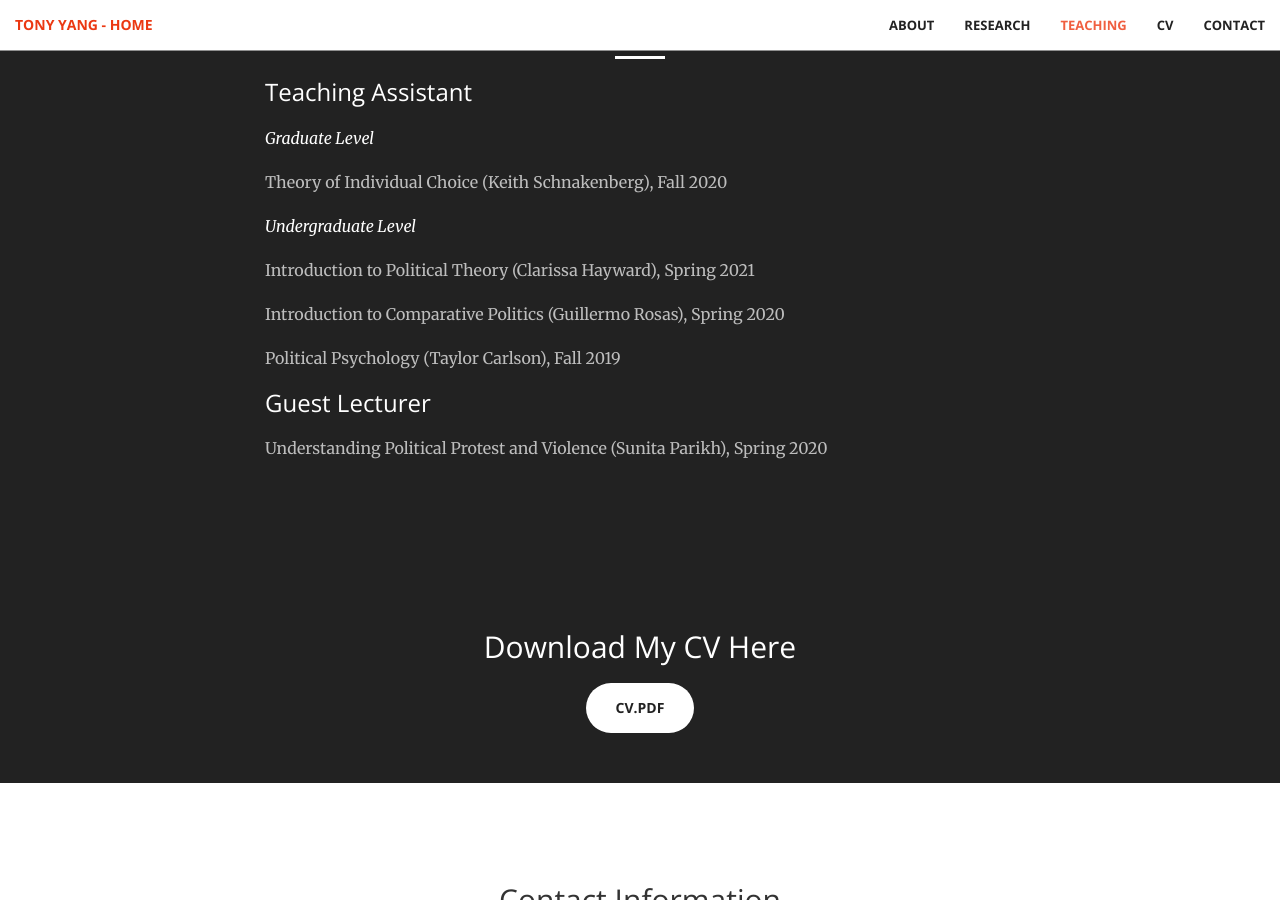
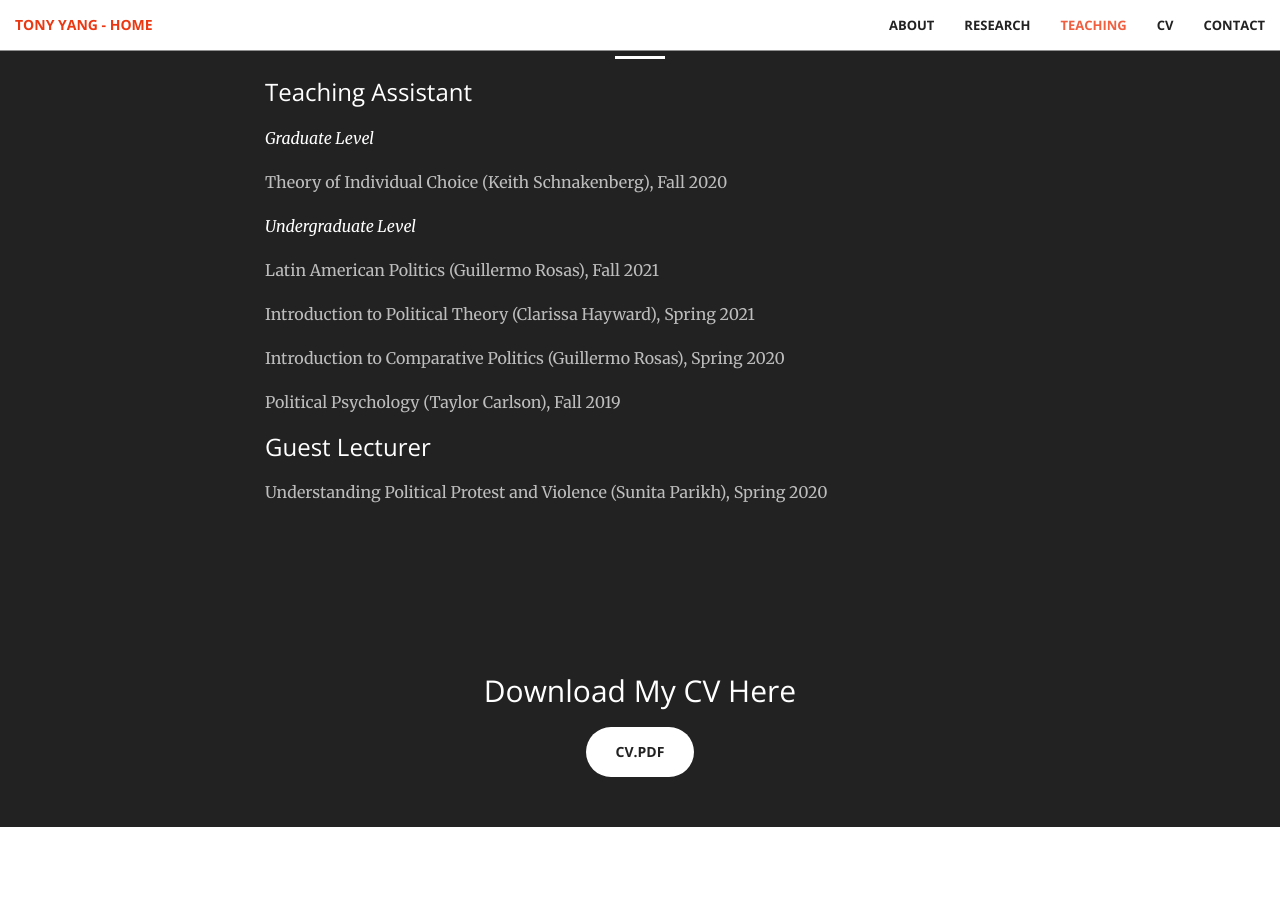
Before and after one commit to tonyhsfz/website, a Jekyll site: the page built from index.html, in a window 1280 px wide and 900 px high, scrolled down 2575 px. Built offline with Jekyll 4.4.1, drawn with Linux system fonts in a browser that asks for light colours.

Commit message:
Update teaching.html

```diff
--- a/_includes/teaching.html
+++ b/_includes/teaching.html
@@ -9,6 +9,7 @@
                 <p><i>Graduate Level</i></p>
                 <p class="text-faded">Theory of Individual Choice (Keith Schnakenberg), Fall 2020</p>
                 <p><i>Undergraduate Level</i></p>
+                <p class="text-faded">Latin American Politics (Guillermo Rosas), Fall 2021</p>
                 <p class="text-faded">Introduction to Political Theory (Clarissa Hayward), Spring 2021</p>
                 <p class="text-faded">Introduction to Comparative Politics (Guillermo Rosas), Spring 2020</p>
                 <p class="text-faded">Political Psychology (Taylor Carlson), Fall 2019</p>
```
